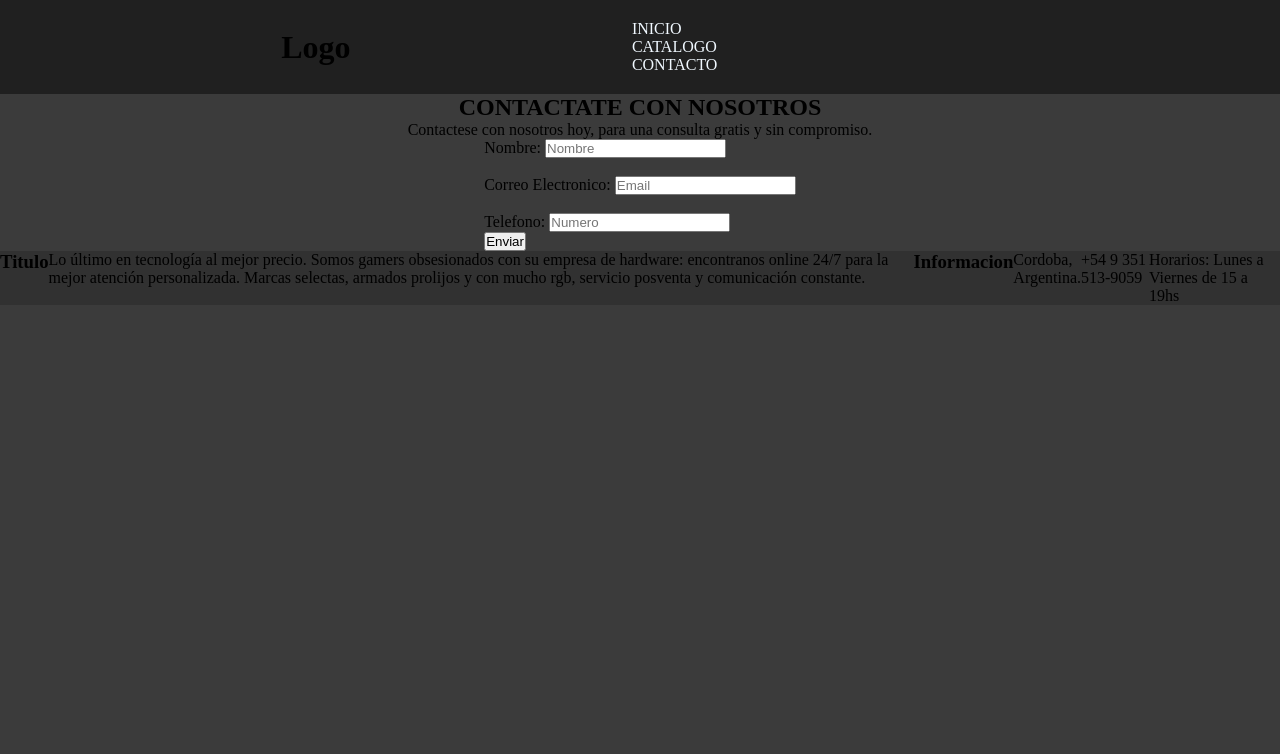
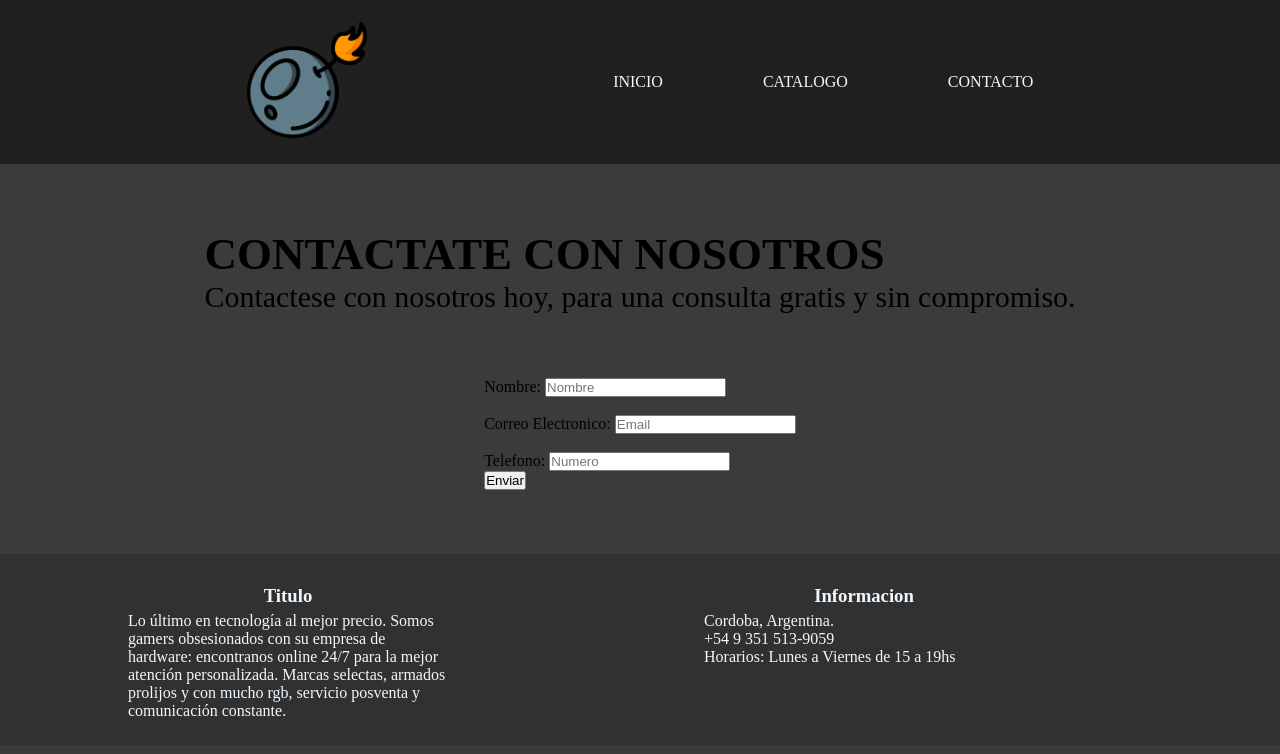
Before and after one commit to Romaa83/TP1_AW1, a website: page Formulario.html in a window 1280 px wide. Drawn offline with Linux system fonts and the light colour scheme.

Commit message:
empece formulario

```diff
--- a/Formulario.html
+++ b/Formulario.html
@@ -7,17 +7,19 @@
     <title>Contacto</title>
 </head>
 <body>
-    <Header>
-        <h1>Logo</h1>
-        <nav>
+    <header class="Header">
+        <a href="./index.html"><img class ="Logo" src="./imagenes/bomba.png" alt="Logo" width="120" height="120"> </a>
+        <nav class="Links">
             <li> <a href="index.html">INICIO</a></li>
-            <li><a href="Catalogo.html">CATALOGO</a></li>
+            <li> <a href="Catalogo.html">CATALOGO</a></li>
             <li> <a href="Formulario.html">CONTACTO</a></li>
-        </nav><br>
-    </Header>
+        </nav>
+    </header>
     <main>
-        <h2> CONTACTATE CON NOSOTROS</h2>
-        <p>Contactese con nosotros hoy, para una consulta gratis y sin compromiso.</p>
+        <section class="Texto__Formulario">
+            <h2 class="TItulo__Formulario"> CONTACTATE CON NOSOTROS</h2>
+            <p class="Parrafo__Formulario">Contactese con nosotros hoy, para una consulta gratis y sin compromiso.</p>
+        </section>
         <form id="form" action="./Formulario.html" method="post">
             <label for="Nombre">Nombre:</label> <input type="text" placeholder="Nombre"><br><br>
             <label for="Correo Electronico">Correo Electronico:</label> <input type="text" placeholder="Email"><br><br>
@@ -26,15 +28,19 @@
         </form>
     </main>
     <footer>
+        <section class="Primera_Parte">
             <h3>Titulo</h3>
             <p>Lo último en tecnología al mejor precio. Somos gamers obsesionados con su empresa de hardware:
                 encontranos online 24/7 para la mejor atención personalizada.
                 Marcas selectas, armados prolijos y con mucho rgb, servicio posventa y comunicación constante.
             </p>
+        </section>
+        <section class="Segunda_Parte">
             <h3>Informacion</h3>
         <p>Cordoba, Argentina.</p>
         <p>+54 9 351 513-9059</p>
         <p>Horarios: Lunes a Viernes de 15 a 19hs</p>
+        </section>
     </footer>
 </body>
 </html>
--- a/css/style.css
+++ b/css/style.css
@@ -24,6 +24,7 @@ main{
     display: flex;
     flex-flow: column wrap;
     align-items: center;
+    padding-bottom: 5%;
 }
 
 .Links{
@@ -155,3 +156,10 @@ footer{
         gap: 30px;
     }
 }
+
+.Texto__Formulario{
+    display: flex;
+    flex-direction: column;
+    font-size: 30px;
+    padding: 5%;
+}
```
Also changed, not shown: Catalogo.html (+10 -6 lines), index.html (+0 -1 lines). Lines whose indentation alone changed are shown as unchanged.
